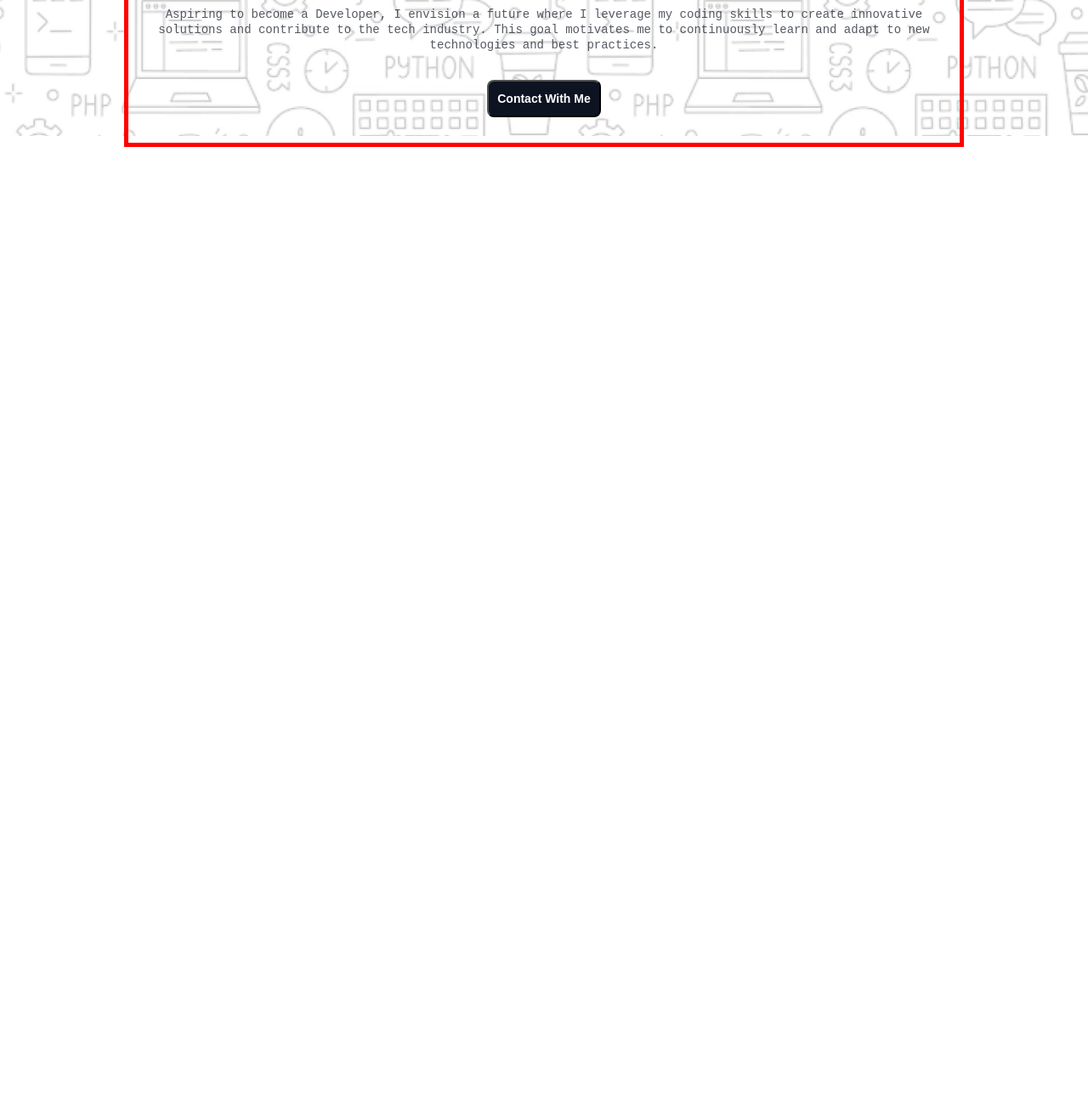
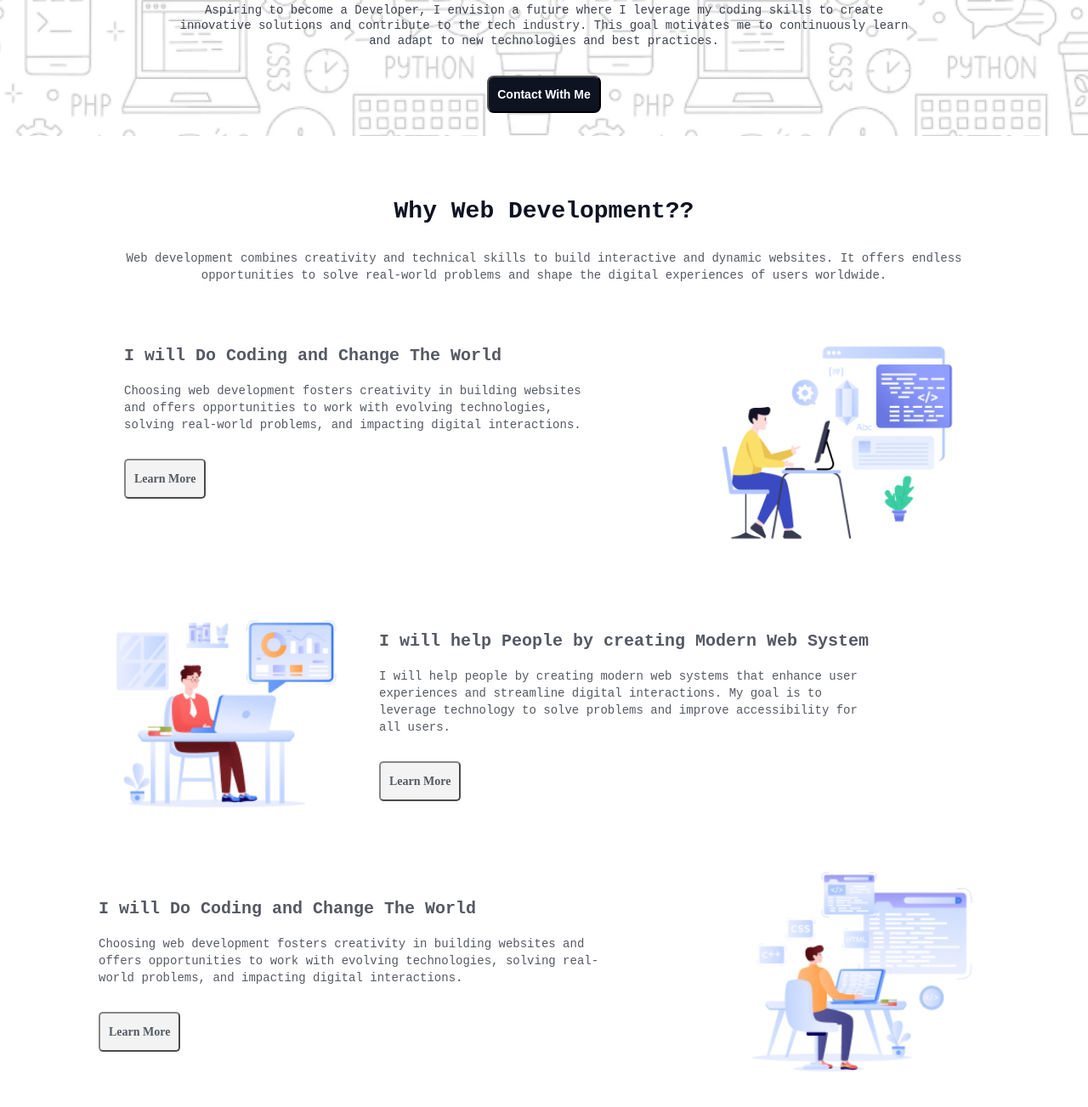
Before and after one commit to fakrul001/assignment-one, a plain HTML site: page index.html in a window 1280 px wide. Shown: the part 469-1772 px from the top of the page at 85% size. Before the commit the page ends 800 px from the top, so only its background shows below. Drawn offline with Linux system fonts and the light colour scheme; a web font is replaced by a local one.

Commit message:
creating reason section and correcting banner section mistakes

```diff
--- a/index.html
+++ b/index.html
@@ -1,26 +1,118 @@
 <!DOCTYPE html>
 <html lang="en">
   <head>
-    <meta charset="UTF-8">
-    <meta name="viewport" content="width=device-width, initial-scale=1.0">
+    <meta charset="UTF-8" />
+    <meta name="viewport" content="width=device-width, initial-scale=1.0" />
     <title>Web Developer</title>
-    <link rel="stylesheet" href="style/style.css">
+    <link rel="stylesheet" href="style/style.css" />
   </head>
-<body>
+  <body class="text">
     <!-- Banner section -->
-     <section id="banner" class="text">
+    <section id="banner">
       <div class="banner-content d-flex">
         <div>
-            <img src="./assets/Group.png" alt="web developer">
+          <img src="./assets/Group.png" alt="web developer" />
         </div>
-          <h1 class="banner-heading">"In the near future, I hope to become a Developer."</h1>
+        <h1 class="banner-heading">
+          "In the near future, I hope to become a Developer."
+        </h1>
         <p class="banner-description">
-            Aspiring to become a Developer, I envision a future where I leverage my coding skills to create innovative solutions and contribute to the tech industry. This goal motivates me to continuously learn and adapt to new technologies and best practices.
+          Aspiring to become a Developer, I envision a future where I leverage
+          my coding skills to create innovative solutions and contribute to the
+          tech industry. This goal motivates me to continuously learn and adapt
+          to new technologies and best practices.
         </p>
         <div class="banner-btn">
-            <button class="btn"><a href="#footer-container">Contact With Me</a></button>
+          <button class="btn">
+            <a href="#footer-container">Contact With Me</a>
+          </button>
         </div>
       </div>
     </section>
+
+    <!-- Reason section -->
+    <section id="reason">
+      <div>
+        <h3 class="reason-heading">Why Web Development??</h3>
+        <p class="reason-description">
+          Web development combines creativity and technical skills to build
+          interactive and dynamic websites. It offers endless opportunities to
+          solve real-world problems and shape the digital experiences of users
+          worldwide.
+        </p>
+
+        <!-- Reason one -->
+        <div class="reason d-flex">
+          <div class="reason-content">
+            <h4 class="reason-headline">
+              I will Do Coding and Change The World
+            </h4>
+            <p class="reason-text">
+              Choosing web development fosters creativity in building websites
+              and offers opportunities to work with evolving technologies,
+              solving real-world problems, and impacting digital interactions.
+            </p>
+            <div>
+              <button class="btn-learn">Learn More</button>
+            </div>
+          </div>
+          <div>
+            <img
+              class="reason-one-pic"
+              src="./assets/Layer_1.png"
+              alt="coder1"
+            />
+          </div>
+        </div>
+
+        <!-- Reason two -->
+        <div class="reason-two d-flex">
+          <div class="reason-content">
+            <h4 class="reason-headline">
+              I will help People by creating Modern Web System
+            </h4>
+            <p class="reason-text">
+                I will help people by creating modern web systems that enhance user experiences and streamline digital interactions. My goal is to leverage technology to solve problems and improve accessibility for all users.
+            </p>
+            <div>
+              <button class="btn-learn">Learn More</button>
+            </div>
+          </div>
+          <div class="reason-pic-container">
+            <img
+              class="reason-two-pic"
+              src="./assets/Group 3.png"
+              alt="coder2"
+            />
+          </div>
+        </div>
+
+        <!-- Reason three -->
+        <div class="reason-three d-flex">
+            <div class="reason-content">
+              <h4 class="reason-headline">
+                I will Do Coding and Change The World
+              </h4>
+              <p class="reason-text">
+                Choosing web development fosters creativity in building websites
+                and offers opportunities to work with evolving technologies,
+                solving real-world problems, and impacting digital interactions.
+              </p>
+              <div>
+                <button class="btn-learn">Learn More</button>
+              </div>
+            </div>
+            <div>
+              <img
+                class="reason-three-pic"
+                src="./assets/Group 4.png"
+                alt="coder3"
+              />
+            </div>
+          </div>
+      </div>
+    </section>
+
+    <!--  -->
   </body>
 </html>
--- a/style/style.css
+++ b/style/style.css
@@ -3,6 +3,7 @@
 * {
   margin: 0;
   padding: 0;
+  box-sizing: border-box;
 }
 
 .d-flex {
@@ -11,6 +12,20 @@
 
 .text {
   font-family: "Azeret Mono", monospace;
+}
+
+.btn-learn {
+  color: rgb(13, 19, 33);
+  font-family: Azeret Mono;
+  font-size: 14px;
+  font-weight: 600;
+  line-height: 23px;
+  letter-spacing: 0%;
+  text-align: center;
+  margin-top: 30px;
+  padding: 10px;
+  opacity: 0.7;
+  border-radius: 5px;
 }
 
 /* banner section starts */
@@ -27,12 +42,11 @@
   align-items: center;
   margin: 30px auto;
   padding: 30px;
-  border: 5px solid red;
 }
 
 #banner .banner-heading {
   color: rgb(13, 19, 33);
-  font-size: 35px;
+  font-size: 33px;
   font-weight: 800;
   line-height: 50px;
   letter-spacing: 0%;
@@ -40,26 +54,26 @@
   margin-top: 43px;
 }
 
-#banner .banner-description{
+#banner .banner-description {
   color: rgb(13, 19, 33);
   font-size: 14px;
   font-weight: 400;
   line-height: 18px;
   letter-spacing: 0%;
   text-align: center;
-opacity: 0.7;
+  opacity: 0.8;
   margin-top: 24px;
   margin-bottom: 32px;
 }
 
-#banner .banner-btn .btn{
+#banner .banner-btn .btn {
   max-width: 200px;
   padding: 10px;
   border-radius: 8px;
   background: rgb(13, 19, 33);
 }
 
-#banner .banner-btn .btn a{
+#banner .banner-btn .btn a {
   text-decoration: none;
   color: rgb(255, 255, 255);
   font-size: 14px;
@@ -68,3 +82,87 @@ line-height: 20px;
   letter-spacing: 0%;
   text-align: center;
 }
+
+/* reason section starts */
+#reason {
+  max-width: 1048px;
+  max-height: 1283px;
+  margin: 74px auto;
+}
+
+.reason-heading {
+  color: rgb(13, 19, 33);
+  font-size: 28px;
+  font-weight: 800;
+  line-height: 30px;
+  letter-spacing: 0%;
+  text-align: center;
+}
+
+.reason-description {
+  color: rgb(13, 19, 33);
+  font-size: 14px;
+  font-weight: 400;
+  line-height: 20px;
+  letter-spacing: 0%;
+  text-align: center;
+  opacity: 0.7;
+  margin: 30px;
+}
+
+/* reason one starts */
+.reason {
+  margin: 70px 30px 30px 30px;
+}
+
+.reason-content {
+  justify-content: space-between;
+  align-items: center;
+}
+
+.reason-headline {
+  color: rgba(13, 19, 33, 0.7);
+  font-size: 20px;
+  font-weight: 700;
+  line-height: 30px;
+  letter-spacing: 0%;
+  text-align: left;
+  margin-bottom: 16px;
+}
+
+.reason-text {
+  color: rgb(13, 19, 33);
+  max-width: 80%;
+  font-size: 14px;
+  font-weight: 400;
+  line-height: 20px;
+  letter-spacing: 0%;
+  text-align: left;
+  opacity: 0.7;
+}
+
+.reason-one-pic{
+    height: 250px;
+}
+
+/* reason two starts */
+.reason-two{
+    flex-direction: row-reverse;
+    justify-content: center;
+    align-items: center;
+}
+
+.reason-two-pic{
+    height: 300px;
+    margin-right: 30px;
+}
+
+/* Reason three starts*/
+.reason-three{
+    justify-content: center;
+    align-items: center;
+}
+
+.reason-three-pic{
+    height: 300px;
+}
```
Lines whose indentation alone changed are shown as unchanged.
